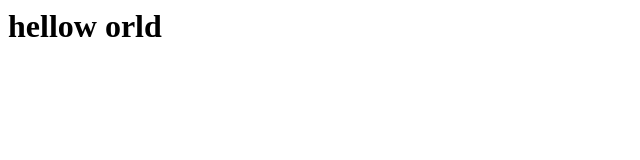
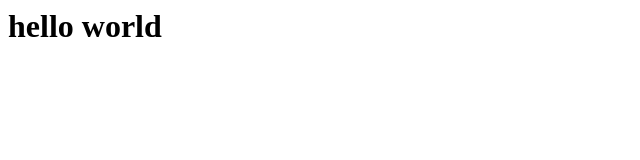
Before and after one commit to JasirMJ/jasirmj.github.io, a plain HTML site: page index.html in a window 1280 px wide. Shown: the full height of the page, 0-640 px from the left. Drawn offline with Linux system fonts and the light colour scheme.

Commit message:
spelling mistake

```diff
--- a/index.html
+++ b/index.html
@@ -1 +1 @@
-<h1>hellow orld<h1/>
+<h1>hello world<h1/>
```
